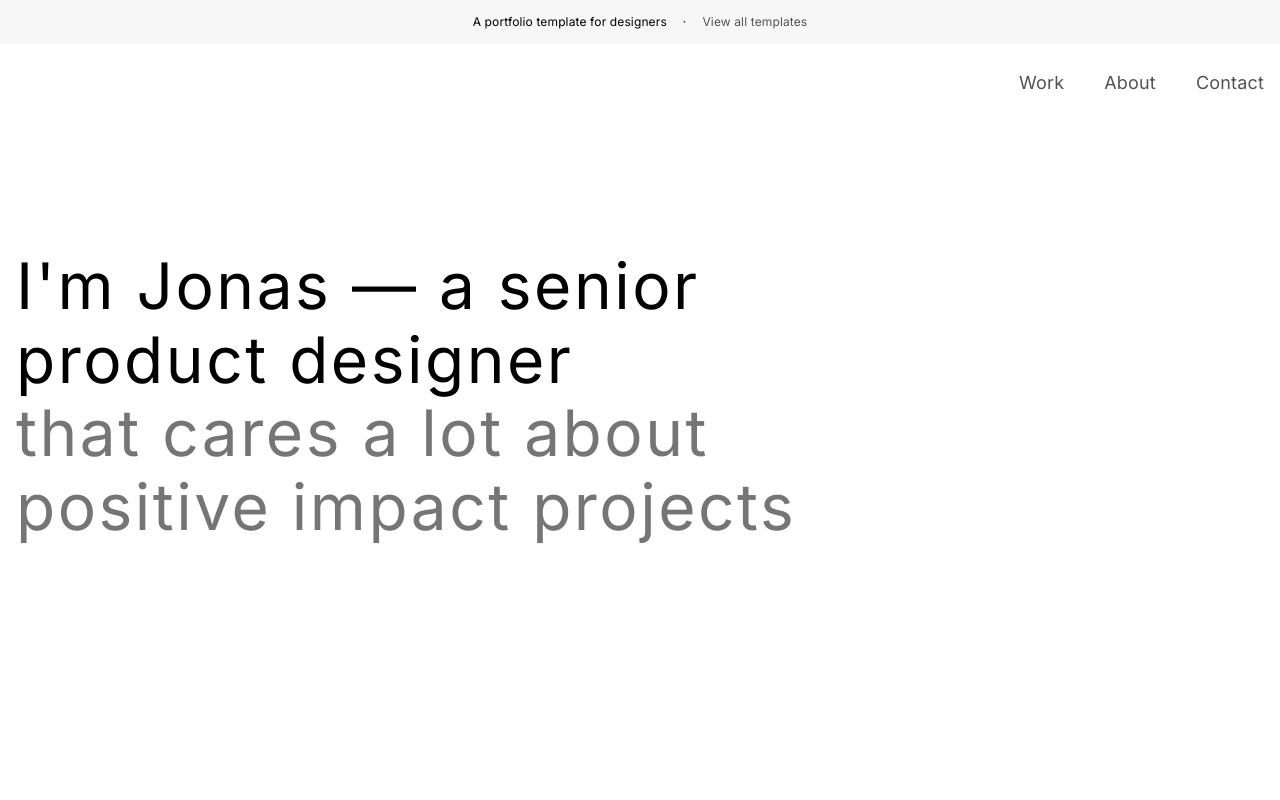
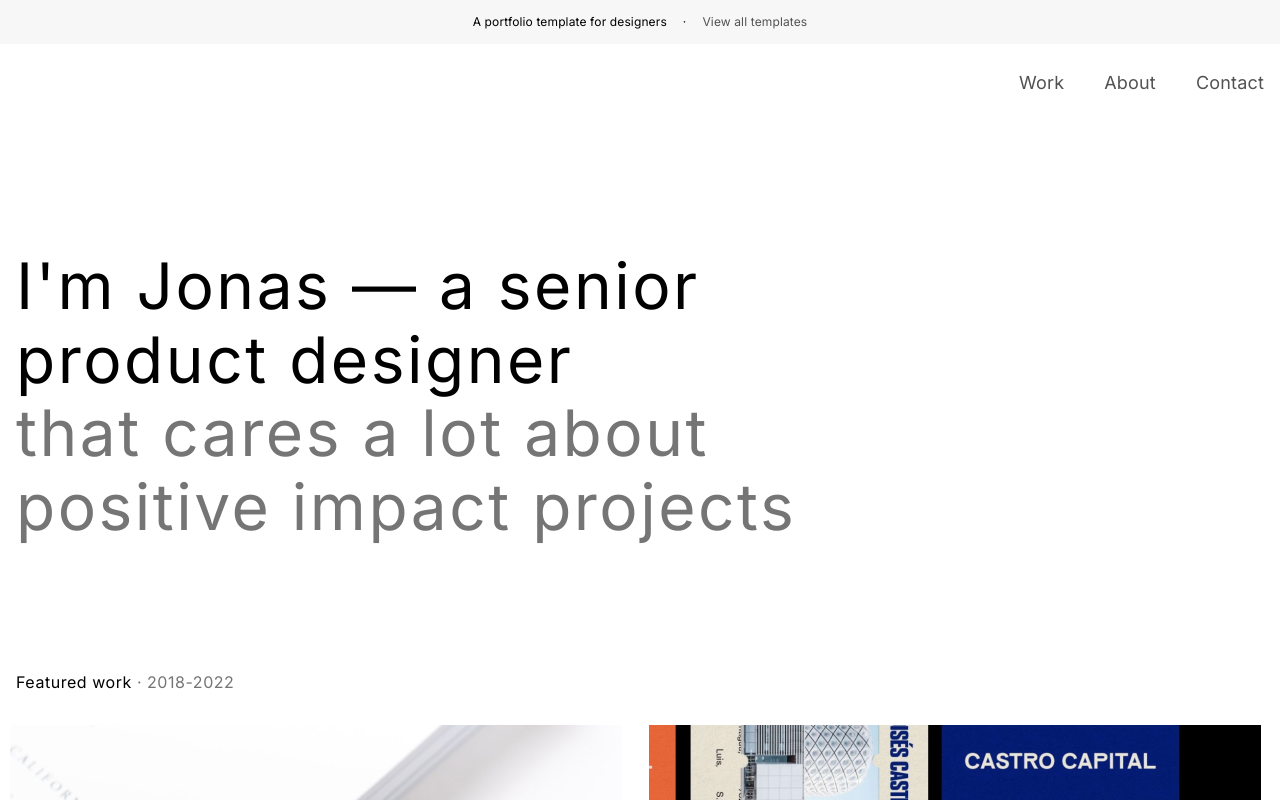
Before and after one commit to ViniVanC/day22-Lightfolio-website, a React (Vite) app: page / in a window 1280 px wide. Shown: the top 800 px of the page. Built offline with nearby package versions, Linux system fonts and the light colour scheme.

Commit message:
added Works.jsx to App.jsx

```diff
--- a/src/App.jsx
+++ b/src/App.jsx
@@ -2,6 +2,7 @@ import React from "react";
 import { Header } from "./components/Header/Header";
 import { TextBanner } from "./components/TextBanner/TextBanner";
 import { Intro } from "./sections/Intro/Intro";
+import { Works } from "./sections/Works/Works";
 
 function App() {
   return (
@@ -12,7 +13,10 @@ function App() {
         <a href="#">View all templates</a>
       </TextBanner>
       <Header />
-      <Intro />
+      <main>
+        <Intro />
+        <Works />
+      </main>
     </>
   );
 }
```
